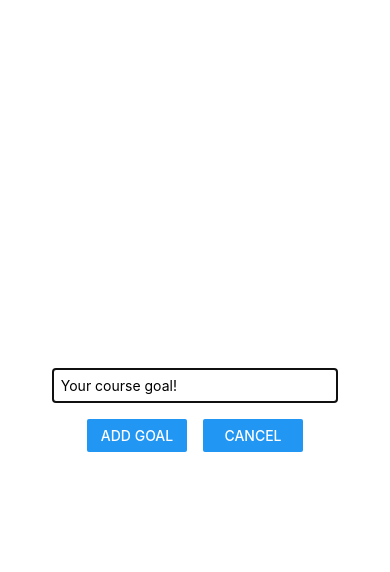
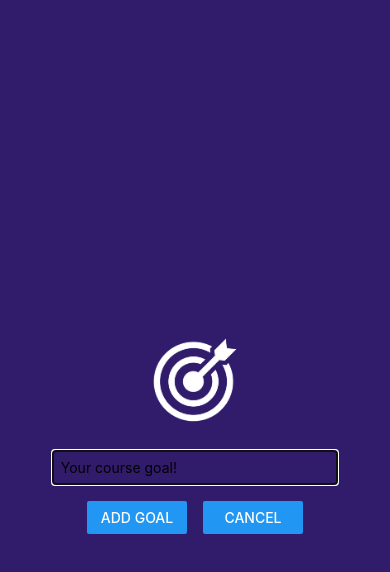
Before and after one commit to React-Native-Streamliner/GoalsApp, a React Native app: screen / in a window 390 px wide. Both pictures are taken after a click on the button "ADD NEW GOAL". Shown: the top 572 px of the page. Built offline with nearby package versions, Linux system fonts and the light colour scheme.

Commit message:
Adding Goal Image

```diff
--- a/components/GoalInput.js
+++ b/components/GoalInput.js
@@ -1,5 +1,5 @@
 import { useState } from "react"
-import { View, TextInput, Button, StyleSheet, Modal } from "react-native"
+import { View, TextInput, Button, StyleSheet, Modal, Image } from "react-native"
 
 function GoalInput(props) {
 
@@ -17,6 +17,7 @@
     return (
         <Modal visible={props.visible} animationType="slide">
             <View style={styles.inputContainer}>
+                <Image style={styles.image} source={require('../assets/images/goal.png')}/>
                 <TextInput
                     style={styles.textInput}
                     placeholder='Your course goal!'
@@ -49,10 +50,13 @@
         flex: 1,
         justifyContent: 'center',
         alignItems: 'center',
-        marginBottom: 24,
         padding: 16,
-        borderBottomWidth : 1,
-        borderBottomColor: '#cccccc'
+        backgroundColor: '#311b6b'
+      },
+      image: {
+        width: 100,
+        height: 100,
+        margin: 20
       },
       textInput: {
         borderWidth: 1,
```
Also changed, not shown: assets/images/goal.png (added).
